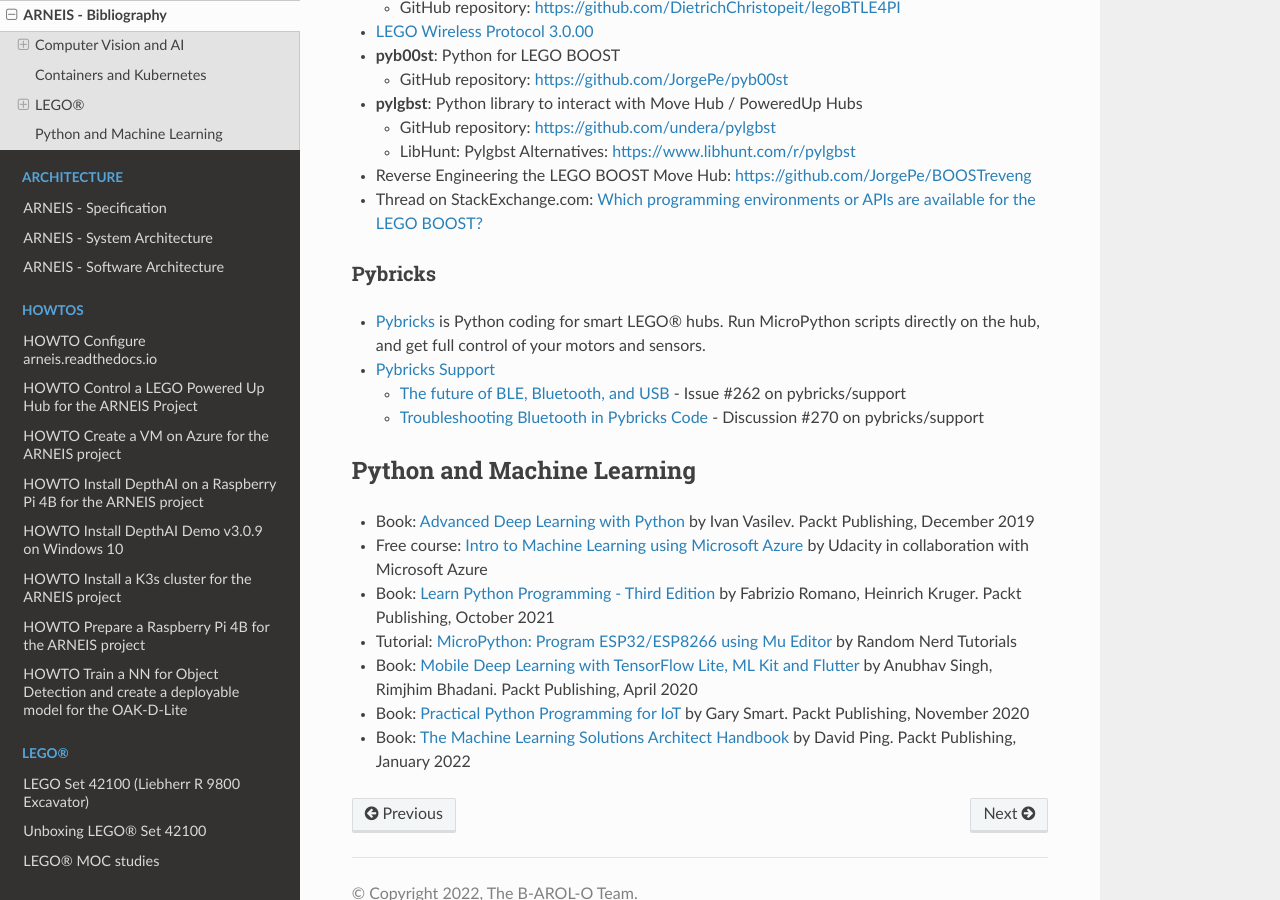
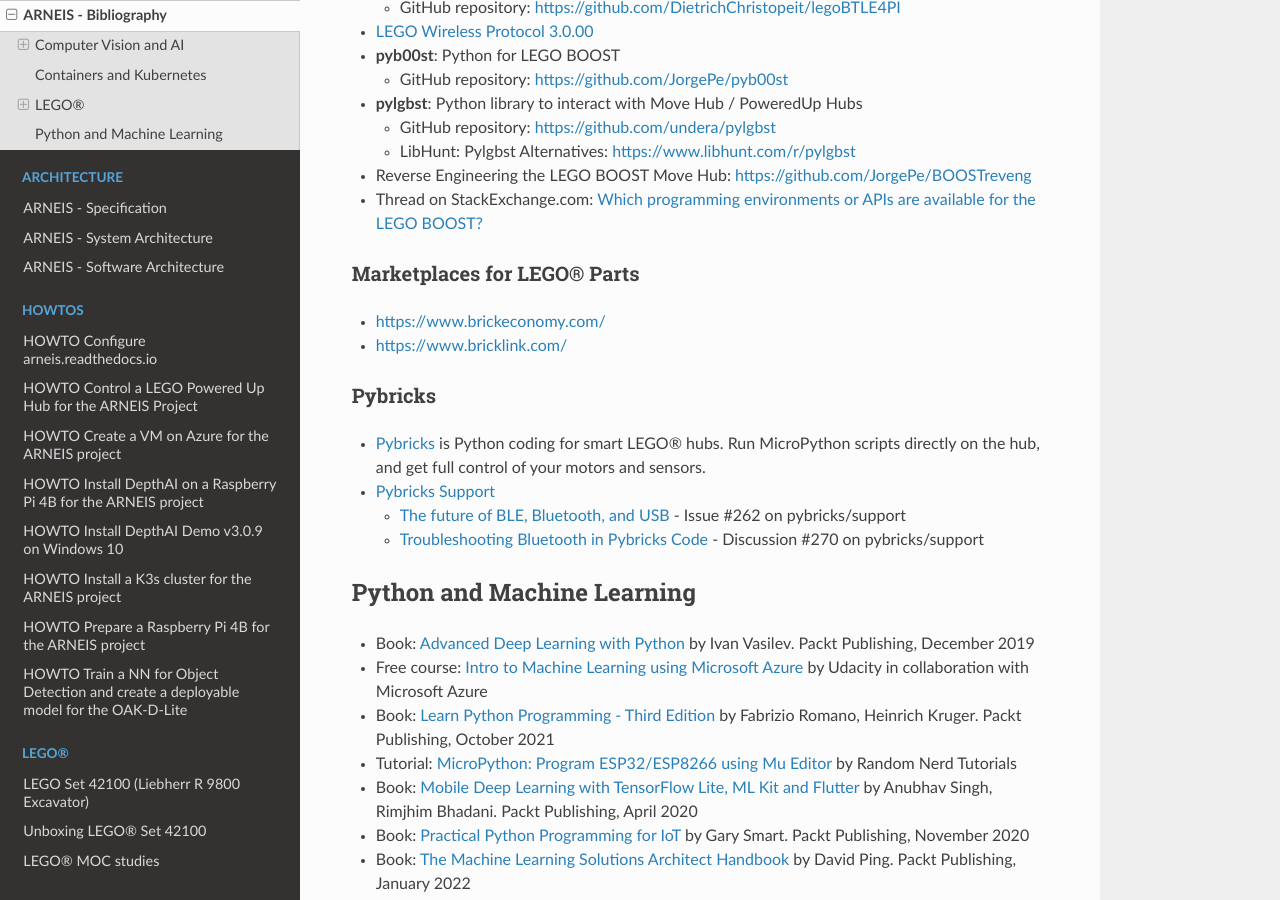
Before and after one commit to B-AROL-O/ARNEIS, a Sphinx documentation site: the page built from docs/bibliography.md, in a window 1280 px wide and 900 px high, scrolled down 1660 px. Built offline with Sphinx 7.4.7 and the Read the Docs theme 2.0.0, drawn with Linux system fonts in a browser that asks for light colours.

Commit message:
Add section: Marketplaces for LEGO Parts

```diff
--- a/docs/bibliography.md
+++ b/docs/bibliography.md
@@ -57,6 +57,11 @@
 * Reverse Engineering the LEGO BOOST Move Hub: <https://github.com/JorgePe/BOOSTreveng>
 * Thread on StackExchange.com: [Which programming environments or APIs are available for the LEGO BOOST?](https://bricks.stackexchange.com/questions/10786/which-programming-environments-or-apis-are-available-for-the-lego-boost)
 
+### Marketplaces for LEGO&reg; Parts
+
+* <https://www.brickeconomy.com/>
+* <https://www.bricklink.com/>
+
 ### Pybricks
 
 * [Pybricks](https://pybricks.com/) is Python coding for smart LEGO® hubs. Run MicroPython scripts directly on the hub, and get full control of your motors and sensors.
```
